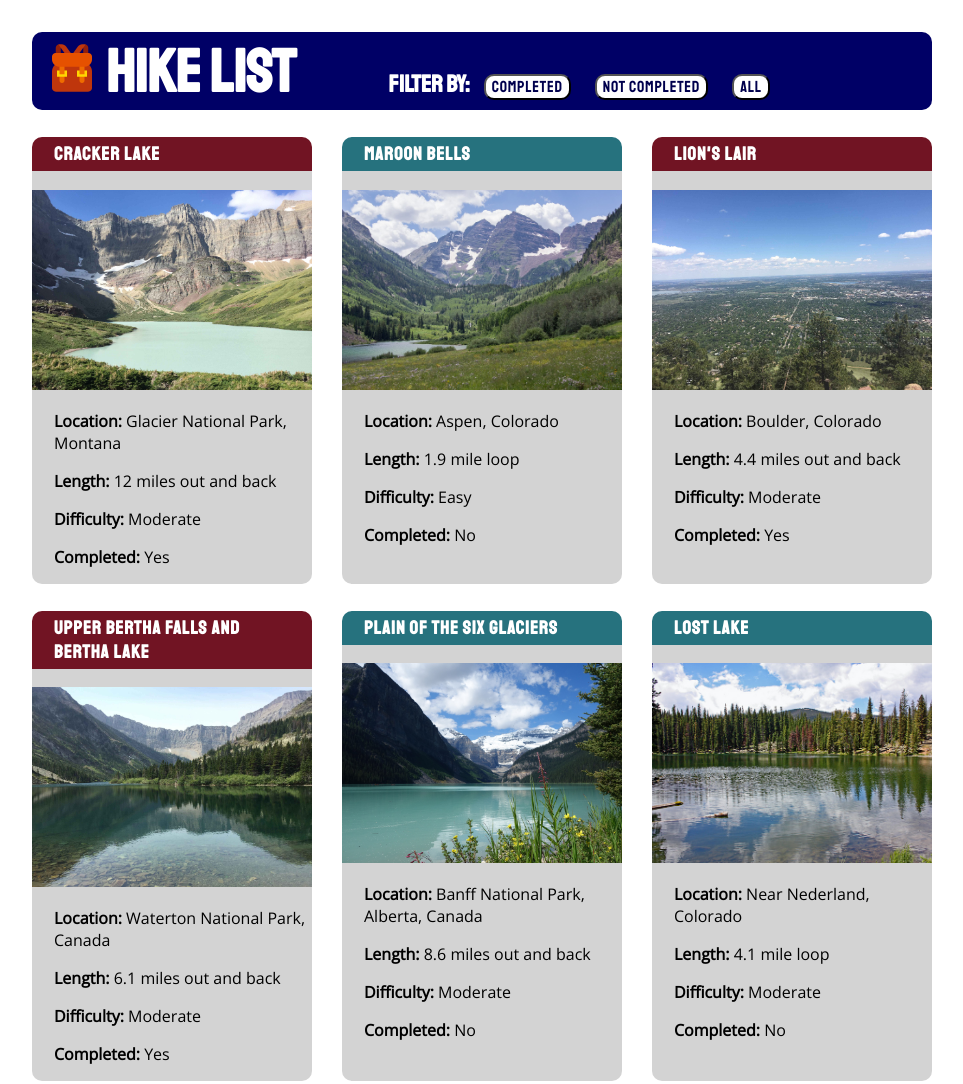
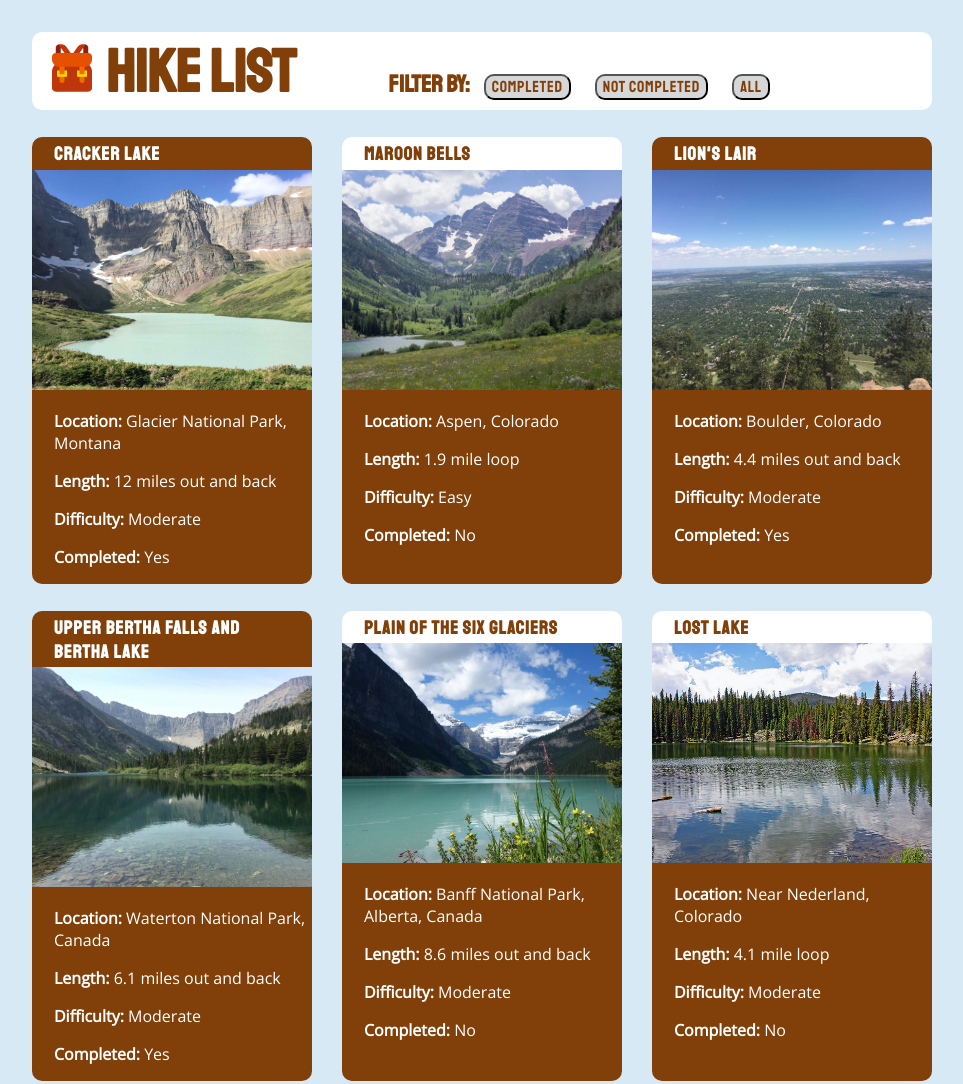
Before and after one commit to morganpurdy/hike-site, a plain HTML site: page index.html in a window 1280 px wide. Shown: the top 1084 px of the page, without its empty margins (158-1121 px from the left). Drawn offline with nearby package versions, Linux system fonts and the light colour scheme.

Commit message:
update color scheme

```diff
--- a/style.css
+++ b/style.css
@@ -6,19 +6,20 @@ body {
   width: 90%;
   max-width: 900px;
   margin: 2em auto;
-  /* background-image: linear-gradient(to right, #CFDFBF ,#88B060, #CFDFBF); */
+  background-color: #D6E9F5;
 }
 
 header {
-    background-color:   #000066;
+    background-color: white;
+    /* border: 3px solid  #813F09; */
     border-radius: 10px;
     padding-left: 10px;
     margin-bottom: 30px;
 }
 
 button {
-  color: #00004d;
-  background-color: white;
+  color: #813F09;
+  background-color: #D5D7D8;
   font-family: "Staatliches", sans-serif;
   margin: 10px;
   font-size: 16px;
@@ -29,14 +30,14 @@ button {
 h1 {
   font-family: "Staatliches", sans-serif;
   font-size: 60px;
-  color: white;
+  color: #813F09;
   display: inline;
   margin-right: 10%;
 }
 
 h2 {
   font-family: "Staatliches", sans-serif;
-  color: white;
+  color: #813F09;
   display: inline;
 }
 
@@ -54,12 +55,12 @@ h3 {
 p {
   font-family: "Open Sans", sans-serif;
   margin-left: 22px;
+  color: white;
 }
 
 article {
-  background-color: lightgray;
+  background-color: #813F09;
   border-radius: 10px;
-  transition-duration: 2s;
 }
 
 .sm-icon {
@@ -79,19 +80,20 @@ grid-gap: 30px;
 }
 
 .article-img {
-  height: 200px;
+  height: 220px;
   width: 100%;
+  margin-top: -20px;
   object-fit: cover;
 }
 
 .completed {
-    background-color: #330066;
-    background-color: #711423;
+    background-color: #813F09;
+    color: white;
 }
 
 .not-completed {
-  background-color:  #006666;
-  background-color: #26727E;
+  background-color: white;
+  color: #813F09;
 }
 
 .active {
```
